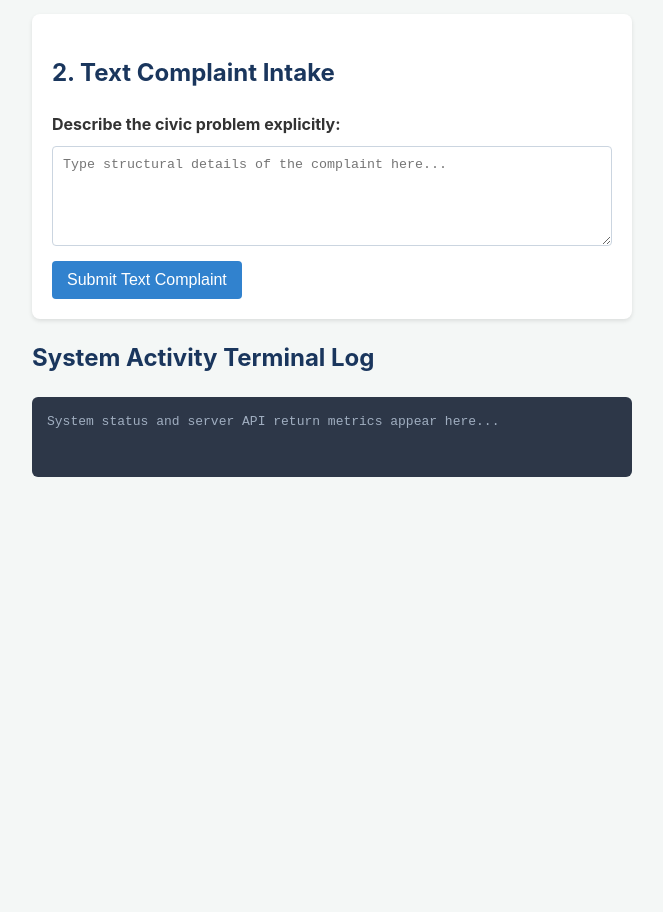
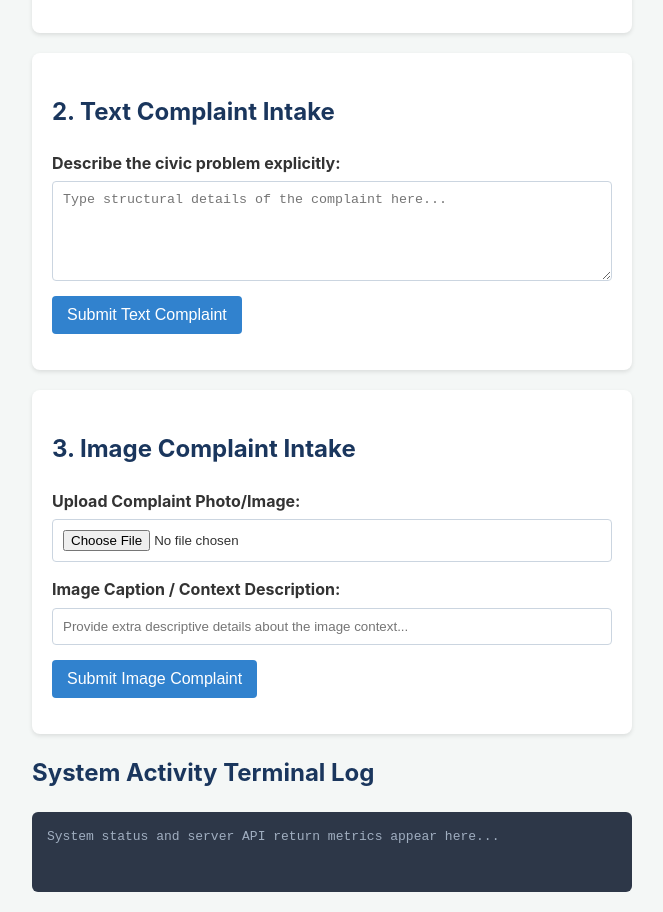
Before and after one commit to Nivetha-3227/NagarAI, a plain HTML site: page index.html in a window 1280 px wide. Shown: the part 773-1685 px from the top of the page, without its empty margins (308-971 px from the left). Before the commit the page ends 1270 px from the top, so only its background shows below. Drawn offline with Linux system fonts and the light colour scheme.

Commit message:
Update index.html

```diff
--- a/index.html
+++ b/index.html
@@ -1,11 +1,11 @@
+# Complete NagarAI HTML with Image Intake Integration
+
 <!DOCTYPE html>
 <html lang="en">
 <head>
     <meta charset="UTF-8">
     <meta name="viewport" content="width=device-width, initial-scale=1.0">
     <title>NagarAI - Public Complaint Intake</title>
-    <!-- Linked correctly to a local root stylesheet -->
-    <link rel="stylesheet" href="styles.css">
     <style>
         body {
             font-family: -apple-system, BlinkMacSystemFont, "Segoe UI", Roboto, Helvetica, Arial, sans-serif;
@@ -19,6 +19,7 @@
         h1, h2 {
             color: #1a365d;
         }
+
         .card {
             background: #fff;
             padding: 20px;
@@ -38,10 +39,11 @@
         }
         label {
             display: block;
+
             margin-bottom: 5px;
             font-weight: bold;
         }
-        textarea, input[type="file"] {
+        textarea, input[type="file"], input[type="text"] {
             width: 100%;
             padding: 10px;
             border: 1px solid #cbd5e0;
@@ -57,6 +59,7 @@
             color: white;
             padding: 10px 15px;
             border: none;
+
             border-radius: 4px;
             cursor: pointer;
             font-size: 1rem;
@@ -76,6 +79,7 @@
             background-color: #2d3748;
             color: #a0aec0;
             padding: 15px;
+
             border-radius: 6px;
             font-family: monospace;
             white-space: pre-wrap;
@@ -87,7 +91,7 @@
 <body>
 
     <h1>NagarAI</h1>
-    <p>Submit voice or text complaints alongside automatic verification of live GPS coordinate location metadata.</p>
+    <p>Submit voice, text, or image complaints alongside automatic verification of live GPS coordinate location metadata.</p>
 
     <!-- Global Location Tracking Indicator Block -->
     <div class="card">
@@ -95,21 +99,17 @@
         <div id="gpsText" class="gps-status">⌛ Checking browser access...</div>
     </div>
 
-    <!-- 1A & 1B. Voice Complaint Section -->
+
+    <!-- 1. Voice Complaint Section -->
     <div class="card">
         <h2>1. Voice Complaint Intake</h2>
-
-        <!-- Microphone Capture Control Interfacing with line 80 startBtn elements -->
         <div class="form-group">
             <label>Live Audio Streaming Mic Option:</label>
             <button type="button" id="startRec">Start Recording</button>
             <button type="button" id="stopRec" disabled>Stop Recording</button>
             <p id="recStatus" style="font-style: italic; color: #718096; margin-top: 8px;">Click Start to capture voice inputs...</p>
         </div>
-
         <hr style="border: 0; border-top: 1px solid #e2e8f0; margin: 20px 0;">
-
-        <!-- File Upload Form Element interacting with event sub-block 1B -->
         <form id="voiceForm">
             <div class="form-group">
                 <label for="audioFile">Or Upload Recorded Audio File Attachment:</label>
@@ -119,18 +119,33 @@
         </form>
     </div>
 
-    <!-- 2. Text Complaint Form Component -->
+
+    <!-- 2. Text Complaint Section -->
     <div class="card">
         <h2>2. Text Complaint Intake</h2>
-        <!-- Form structure maps cleanly onto script.js Event Listeners -->
         <form id="textForm">
             <div class="form-group">
                 <label for="textInput">Describe the civic problem explicitly:</label>
-                <!-- Linked id explicitly match standard payload element selectors -->
                 <textarea id="textInput" placeholder="Type structural details of the complaint here..."></textarea>
             </div>
-            <!-- Removed native inline raw event binders to allow Event Interception by script.js -->
             <button type="submit">Submit Text Complaint</button>
+        </form>
+    </div>
+
+    <!-- 3. Image Complaint Section (Added Input Option) -->
+    <div class="card">
+        <h2>3. Image Complaint Intake</h2>
+        <form id="imageForm">
+            <div class="form-group">
+                <label for="imageFile">Upload Complaint Photo/Image:</label>
+                <input type="file" id="imageFile" accept="image/*">
+
+            </div>
+            <div class="form-group">
+                <label for="imageCaption">Image Caption / Context Description:</label>
+                <input type="text" id="imageCaption" placeholder="Provide extra descriptive details about the image context...">
+            </div>
+            <button type="submit">Submit Image Complaint</button>
         </form>
     </div>
 
```
